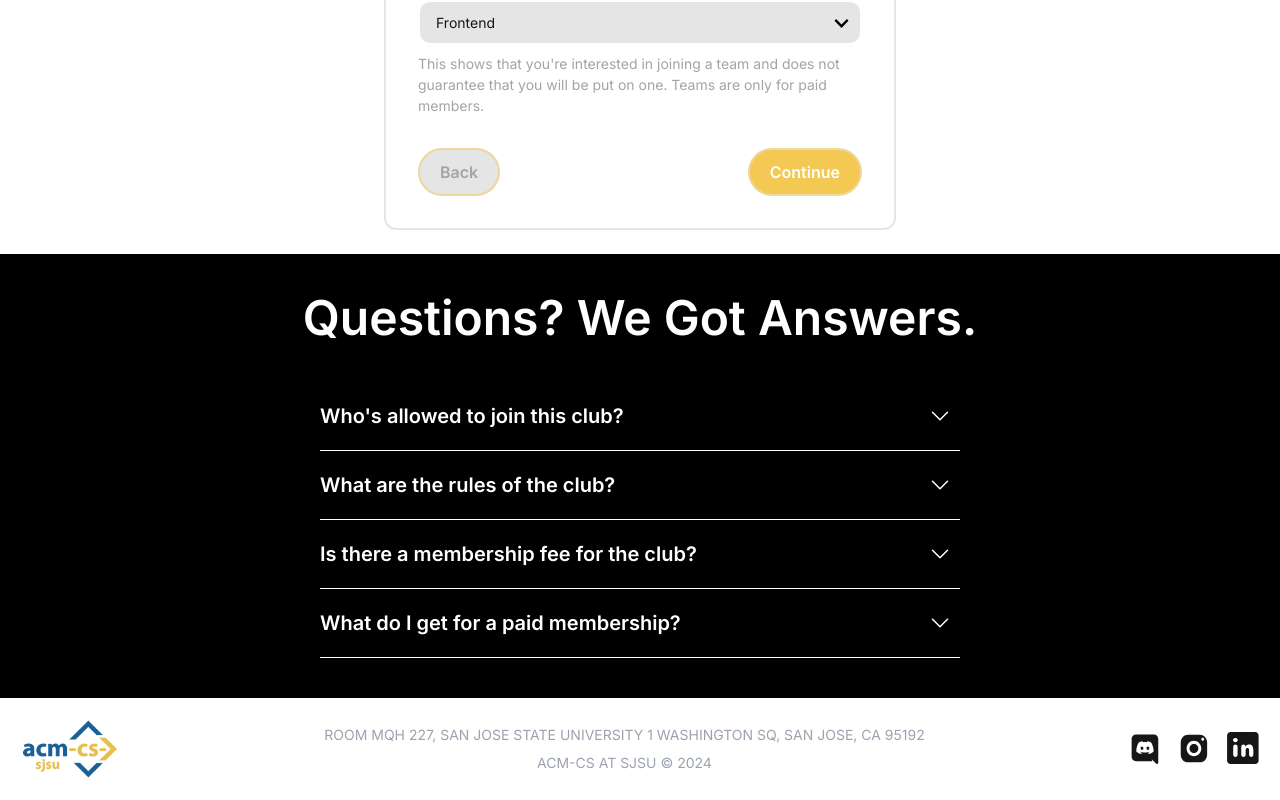
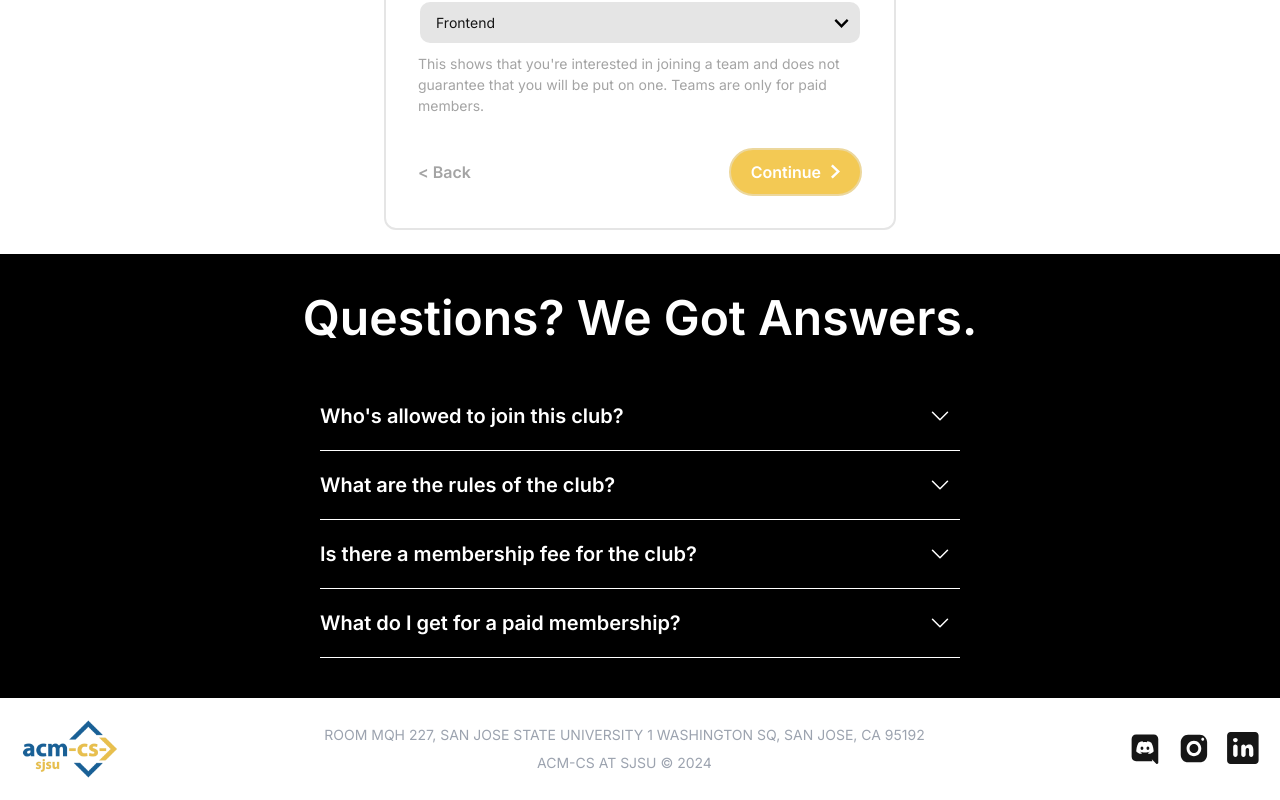
Before and after one commit to SJSUCSClub/acm-website-client, a React (Vite) app: page /onboarding in a window 1280 px wide. Shown: the part 755-1555 px from the top of the page. Built offline with nearby package versions, Linux system fonts and the light colour scheme.

Commit message:
finish onboarding, still need to move some page components to individual files

```diff
--- a/src/pages/Onboarding.tsx
+++ b/src/pages/Onboarding.tsx
@@ -5,6 +5,7 @@ import ProgressBar from "../components/molecules/progress-bar";
 import { useState } from "react";
 import Btn from "../components/atoms/btn";
 import TextArea from "../components/atoms/text-area";
+import RightArrow from "/about/rightarrow.svg";
 
 type tempUserType = {
   name: string;
@@ -96,11 +97,17 @@ const Page = () => {
       <>
         <br />
         <div className="flex justify-between">
-          <Btn variant="primary" disabled={page < 1} onClick={() => backPage()}>
-            Back
+          <Btn
+            variant="primary"
+            className="bg-transparent text-primary border-none pl-0 hover:bg-transparent disabled:bg-transparent"
+            disabled={page < 1}
+            onClick={() => backPage()}
+          >
+            {"< Back"}
           </Btn>
           <Btn variant="primary" onClick={() => nextPage()}>
-            {text}
+            <span className="">{text}</span>
+            <img src={RightArrow} alt="right arrow" />
           </Btn>
         </div>
       </>
```
